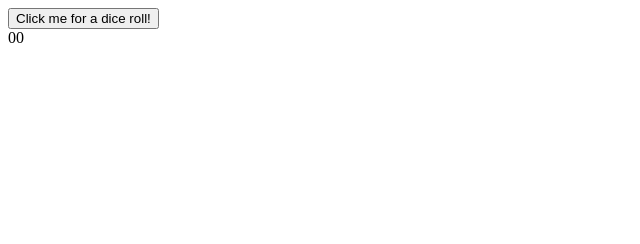
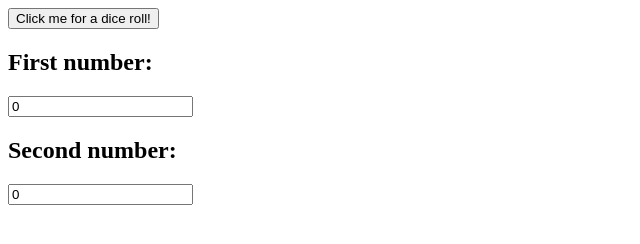
Before and after one commit to VinL1/RollingDice, a plain HTML site: page DiceGame.html in a window 1280 px wide. Both pictures are taken after a click on the button "Click me for a dice roll!". Shown: the whole page, without its empty margins (0-640 px from the left). Drawn offline with Linux system fonts and the light colour scheme.

Commit message:
finished

```diff
--- a/DiceGame.html
+++ b/DiceGame.html
@@ -9,6 +9,13 @@
 </head>
 <body>
     <button>Click me for a dice roll!</button>
-    <div></div>
+    <div>
+        <h2>First number: </h2>
+        <input type="text" readonly id="dice1"></input>
+    </div>
+    <div>
+        <h2>Second number:</h2>
+        <input type="text" readyonly id="dice2"></input>
+    </div>
 </body>
 </html>
--- a/DiceLogic.js
+++ b/DiceLogic.js
@@ -1,16 +1,14 @@
-const dice1 = document.createElement("p");
-const dice2 = document.createElement("p");
+var dice = document.getElementById("dice1");
+var dicee = document.getElementById("dice2");
 
 function rollDiced(){
-    dice1.textContent = roll();
-    dice2.textConent = roll();
 
-    document.body.appendChild(dice1);
-    document.body.appendChild(dice2);
+    dice.value = roll();
+    dicee.value = roll();
 }
 
 document.querySelector("button").addEventListener("click", rollDiced);
 
 function roll(){
-    document.body.append(Math.floor(Math.random() * 7));
+    return(Math.floor(Math.random() * 7));
 }
```
